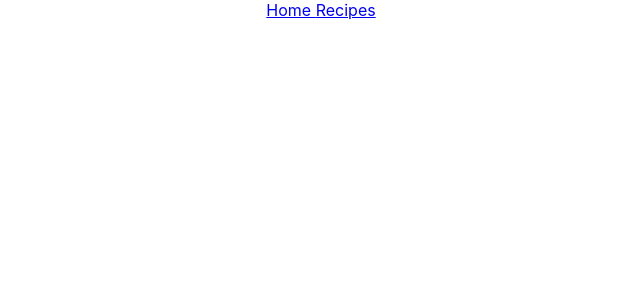
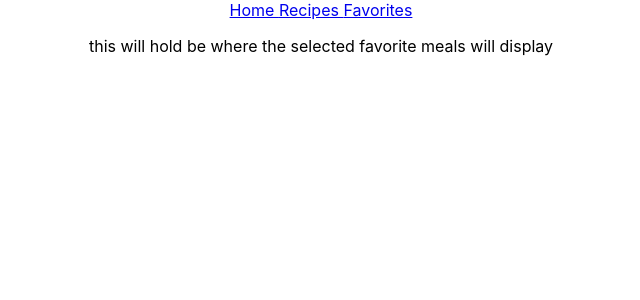
Before and after one commit to ajmurray211/Project-2, a React (Create React App) app: page /favorites in a window 1280 px wide. Before the commit this address had no page. Shown: the top 300 px of the page, without its empty margins (319-959 px from the left). Built offline with nearby package versions, Linux system fonts and the light colour scheme.

Commit message:
Favorites.js component I added a favorites.js component and created a route and a link for it inside of my app.js

```diff
--- a/src/App.js
+++ b/src/App.js
@@ -1,10 +1,8 @@
-import logo from './logo.svg';
 import './App.css';
 import { Route, Routes, Link } from 'react-router-dom'
-import { useState, useEffect } from 'react'
 import Home from './Components/Home';
 import Recipes from './Components/Recipes';
-import RecipeTile from './Components/RecipeTile';
+import Favorites from './Components/Favorites';
 
 function App() {
 
@@ -13,12 +11,15 @@ function App() {
       <nav>
         <Link to='/'> Home </Link>
         <Link to='/recipes'> Recipes </Link>
+        <Link to='/favorites'> Favorites </Link>
+
       </nav>
 
       <div>
         <Routes>
           <Route path='/' element={<Home/>}></Route>
           <Route path='/recipes' element={<Recipes/>}></Route>
+          <Route path='/favorites' element={<Favorites/>}></Route>
         </Routes>
       </div>
     </div>
--- /dev/null
+++ b/src/Components/Favorites.js
@@ -0,0 +1,9 @@
+const Favorites = () => {
+    return (
+        <div>
+            <p>this will hold be where the selected favorite meals will display</p>
+        </div>
+     );
+}
+
+export default Favorites;
```
